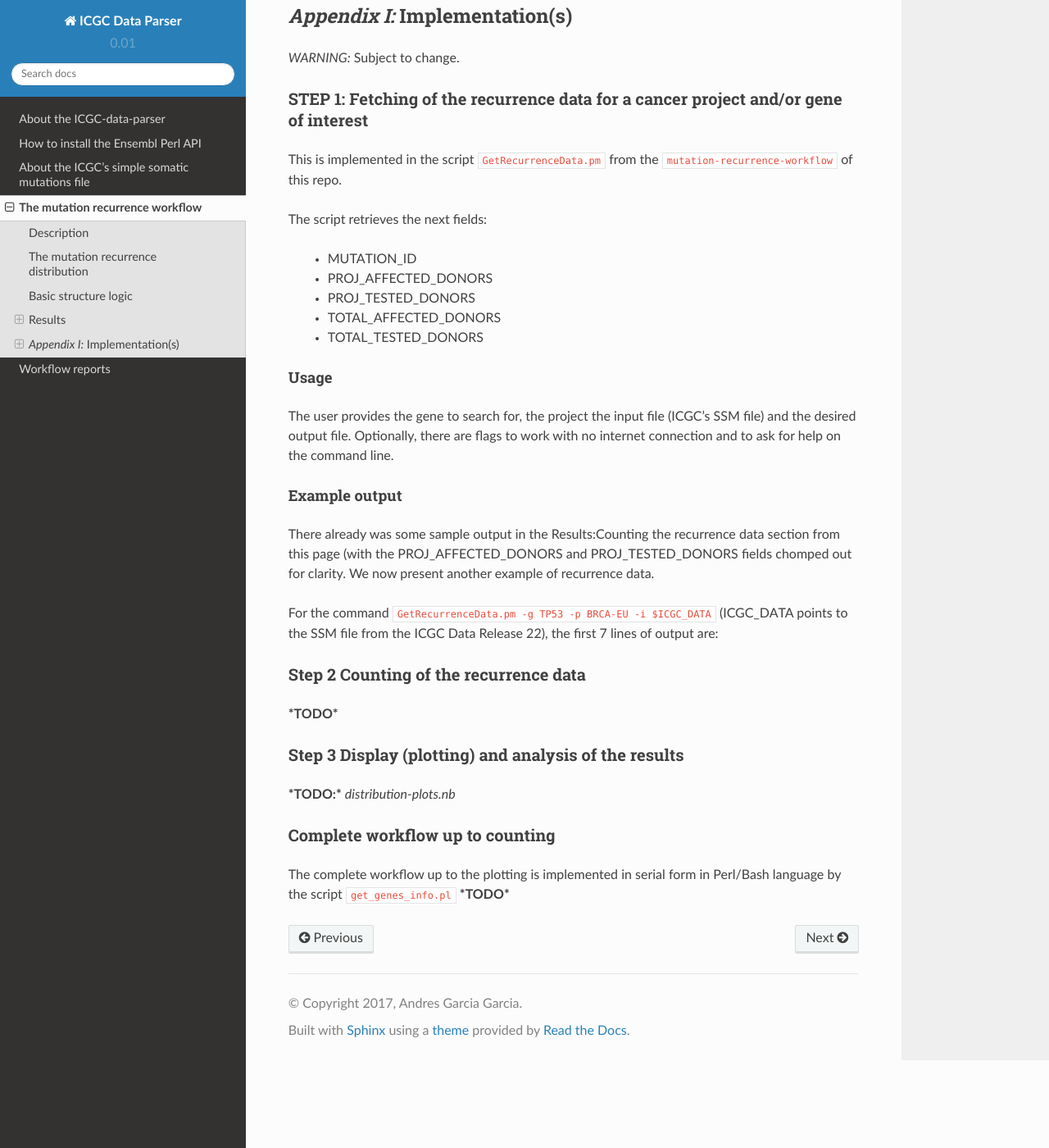
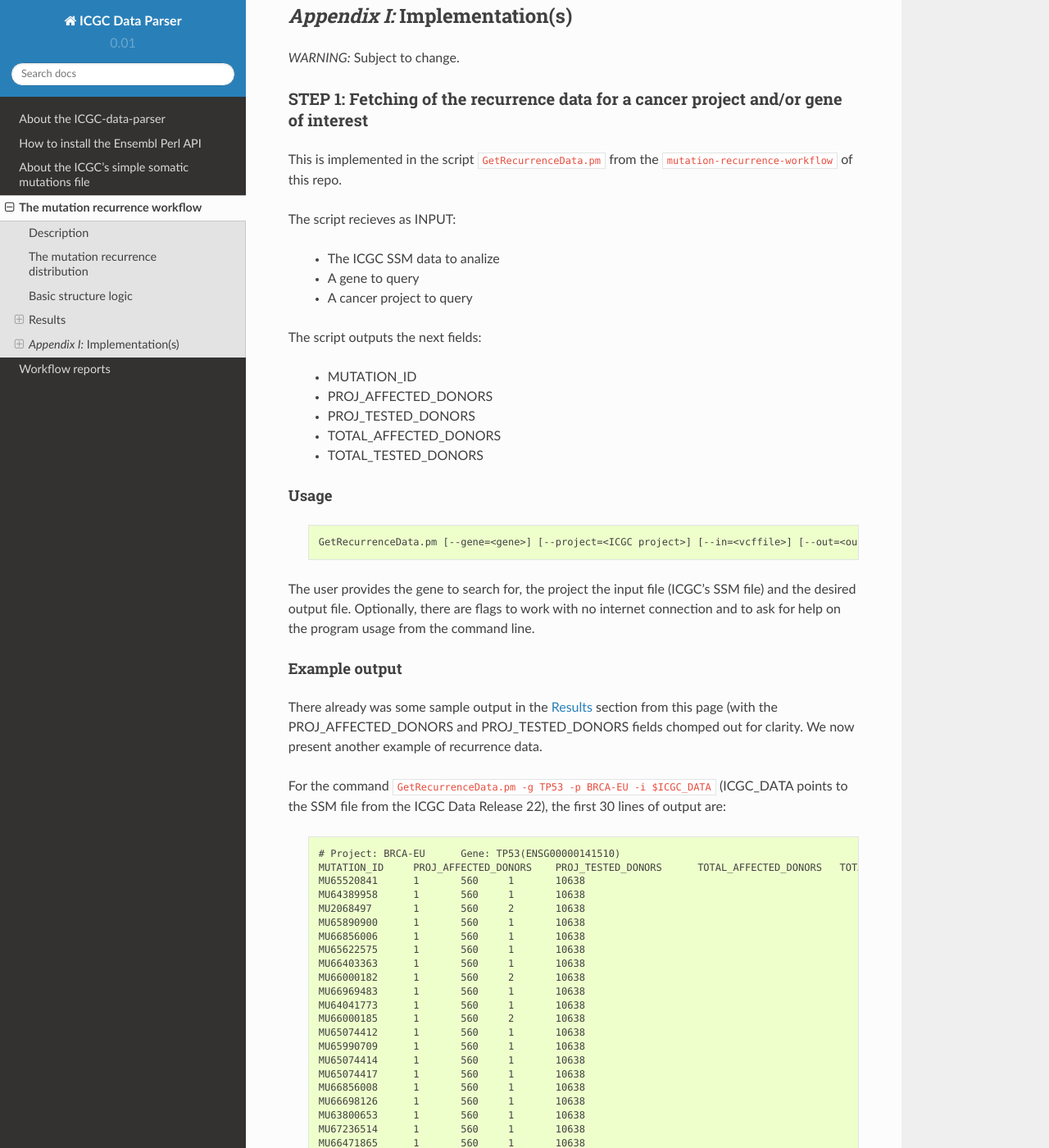
Before and after one commit to Ad115/ICGC-data-parser, a Sphinx documentation site: the page built from docs/mutation-recurrence-workflow.rst, in a window 1280 px wide and 1400 px high, scrolled down 3398 px. Shown: the whole window at 82% size. Built offline with Sphinx 7.4.7 and the Read the Docs theme 2.0.0, drawn with Linux system fonts in a browser that asks for light colours; some of the changed text lies outside the part shown.

Commit message:
Finished documenting the mutation recurrence workflow

```diff
--- a/docs/mutation-recurrence-workflow.rst
+++ b/docs/mutation-recurrence-workflow.rst
@@ -62,7 +64,7 @@
 
  .. code-block:: none
 
-	# Project: All  Gene: All
+	# Project: All	Gene: All
 	MUTATION_ID     TOTAL_AFFECTED_DONORS   TOTAL_TESTED_DONORS
 	MU15316252      1       10638
 	MU40391998      1       10638
@@ -129,7 +131,13 @@
 
 This is implemented in the script ``GetRecurrenceData.pm`` from the ``mutation-recurrence-workflow`` of this repo.
 
-The script retrieves the next fields:
+The script recieves as INPUT:
+
+ - The ICGC SSM data to analize
+ - A gene to query
+ - A cancer project to query
+
+The script outputs the next fields:
 
  - MUTATION_ID
  - PROJ_AFFECTED_DONORS
@@ -140,43 +148,148 @@
 Usage
 ......
 
-.. code-block: none
+ .. code-block:: none
 
-	GetRecurrenceData.pm [--gene=<gene name>] [--project=<ICGC project name>] [--in=<vcffile>] [--out=<outfile>] [--offline] [--help]
+	GetRecurrenceData.pm [--gene=<gene>] [--project=<ICGC project>] [--in=<vcffile>] [--out=<outfile>] [--offline] [--help]
 
-The user provides the gene to search for, the project the input file (ICGC's SSM file) and the desired output file. Optionally, there are flags to work with no internet connection and to ask for help on the command line.
+The user provides the gene to search for, the project the input file (ICGC's SSM file) and the desired output file. Optionally, there are flags to work with no internet connection and to ask for help on the program usage from the command line.
 
 Example output
 ..............
 
-There already was some sample output in the Results:Counting the recurrence data section from this page (with the PROJ_AFFECTED_DONORS and PROJ_TESTED_DONORS fields chomped out for clarity. We now present another example of recurrence data.
+There already was some sample output in the :ref:`Results <counting-results>` section from this page (with the PROJ_AFFECTED_DONORS and PROJ_TESTED_DONORS fields chomped out for clarity. We now present another example of recurrence data.
 
-For the command ``GetRecurrenceData.pm -g TP53 -p BRCA-EU -i $ICGC_DATA`` (ICGC_DATA points to the SSM file from the ICGC Data Release 22), the first 7 lines of output are:
+For the command ``GetRecurrenceData.pm -g TP53 -p BRCA-EU -i $ICGC_DATA`` (ICGC_DATA points to the SSM file from the ICGC Data Release 22), the first 30 lines of output are:
 
-.. code-block: none
+ .. code-block:: none
 
 	# Project: BRCA-EU      Gene: TP53(ENSG00000141510)
-	MUTATION_ID     POSITION        MUTATION        PROJ_AFFECTED_DONORS    TOTAL_AFFECTED_DONORS   CONSEQUENCES
-	MU65520841      Chrom17(7560698)        T>A     BRCA-EU(1/560)  1/10638(1 projects)     3_prime_UTR_variant@ENSG00000129244(ATP1B2),downstream_gene_variant@ENSG00000141510(TP53),downstream_gene_variant@ENSG00000129244(ATP1B2)
-	MU64389958      Chrom17(7560786)        C>G     BRCA-EU(1/560)  1/10638(1 projects)     3_prime_UTR_variant@ENSG00000129244(ATP1B2),downstream_gene_variant@ENSG00000141510(TP53),downstream_gene_variant@ENSG00000129244(ATP1B2)
-	MU2068497       Chrom17(7562142)        G>A     BRCA-UK(1/117),BRCA-EU(1/560)   2/10638(2 projects)     intergenic_region,downstream_gene_variant@ENSG00000129244(ATP1B2),downstream_gene_variant@ENSG00000141510(TP53)
-	MU65890900      Chrom17(7564637)        C>T     BRCA-EU(1/560)  1/10638(1 projects)     intergenic_region,downstream_gene_variant@ENSG00000129244(ATP1B2),downstream_gene_variant@ENSG00000141510(TP53)
-	MU66856006      Chrom17(7564667)        T>C     BRCA-EU(1/560)  1/10638(1 projects)     intergenic_region,downstream_gene_variant@ENSG00000129244(ATP1B2),downstream_gene_variant@ENSG00000141510(TP53)
-	MU65622575      Chrom17(7565120)        A>G     BRCA-EU(1/560)  1/10638(1 projects)     downstream_gene_variant@ENSG00000129244(ATP1B2),downstream_gene_variant@ENSG00000141510(TP53),3_prime_UTR_variant@ENSG00000141510(TP53)
+	MUTATION_ID     PROJ_AFFECTED_DONORS    PROJ_TESTED_DONORS      TOTAL_AFFECTED_DONORS   TOTAL_TESTED_DONORS
+	MU65520841      1       560     1       10638
+	MU64389958      1       560     1       10638
+	MU2068497       1       560     2       10638
+	MU65890900      1       560     1       10638
+	MU66856006      1       560     1       10638
+	MU65622575      1       560     1       10638
+	MU66403363      1       560     1       10638
+	MU66000182      1       560     2       10638
+	MU66969483      1       560     1       10638
+	MU64041773      1       560     1       10638
+	MU66000185      1       560     2       10638
+	MU65074412      1       560     1       10638
+	MU65990709      1       560     1       10638
+	MU65074414      1       560     1       10638
+	MU65074417      1       560     1       10638
+	MU66856008      1       560     1       10638
+	MU66698126      1       560     1       10638
+	MU63800653      1       560     1       10638
+	MU67236514      1       560     1       10638
+	MU66471865      1       560     1       10638
+	MU4588151       1       560     2       10638
+	MU23054 1       560     4       10638
+	MU27658 2       560     4       10638
+	MU10208 1       560     43      10638
+	MU122757        2       560     13      10638
+	MU63435825      1       560     1       10638
+	MU1842343       1       560     3       10638
 
 
-**Step 2** Counting of the recurrence data
-------------------------------------------
+STEPS 1 and 2: Fetching and counting of the recurrence data
+---------------------------------------------------------------
 
-***TODO***
+This is implemented in the scripts ``GetRecurrenceDistribution.pm`` and ``GetRecurrenceDistribution.inherited.pm`` (inherits from ``GetRecurrenceData.pm``). Both have the same API and outputs, so are interchangeable.
 
-**Step 3** Display (plotting) and analysis of the results
+To automate large jobs, the scripts ``get-recurrence-distributions.all-projects.sge`` and ``get-recurrence-distributions.BRCA.EU.sge`` are Sun Grid Engine wrappers of the previous scripts to paralellize obtaining the distributions of several genes, thus making the process much faster.
+
+The scripts retrieve the mutation recurrence distribution in the next fields:
+
+ - MUTATIONS
+ - AFFECTED_DONORS_PER_MUTATION
+
+Usage
+......
+
+ .. code-block:: none
+
+	GetRecurrenceDistribution.pm [--gene=<gene>] [--project=<ICGC project>] [--in=<vcffile>] [--out=<outfile>] [--offline] [--help]
+
+Similar to the previous command, the user provides the gene to search for, the project the input file (ICGC's SSM file) and the desired output file. To ask for help from the command line, call it with the flag ``--help``.
+
+Example output
+..............
+
+There already was some sample output in the :ref:`Results <counting-results>` section from this page. We now present another example.
+
+For the command ``GetRecurrenceDistribution.pm -g TP53 -p BRCA-EU -i $ICGC_DATA`` (ICGC_DATA points to the SSM file from the ICGC Data Release 22), the complete output is:
+
+ .. code-block:: none
+
+	# Project: All	Gene: TP53(ENSG00000141510)	Tested donors: 10648
+	MUTATIONS	AFFECTED_DONORS_PER_MUTATION
+	791	1
+	152	2
+	77	3
+	55	4
+	37	5
+	14	6
+	15	7
+	8	8
+	11	9
+	6	10
+	6	11
+	2	12
+	7	13
+	4	14
+	2	15
+	2	16
+	5	17
+	1	18
+	1	22
+	1	23
+	1	24
+	1	25
+	1	32
+	1	36
+	1	40
+	1	43
+	1	44
+	1	52
+	1	54
+	1	71
+	1	72
+	1	81
+	1	90
+	1	93
+	1	101
+	1	140
+
+
+
+STEP 3: Display (plotting) and analysis of the results
 ---------------------------------------------------------
 
-***TODO:*** `distribution-plots.nb`
+This is implemented in the script ``recurrence-distribution-plots.nb``.
 
-Complete workflow up to counting
---------------------------------
+The script has as input the mutation recurrence distributions in the format of the output of the ``GetRecurrenceDistribution`` scripts. And as output, the script plots the distributions, both all in the same graph, and in separate graphs.
 
-The complete workflow up to the plotting is implemented in serial form in Perl/Bash language by the script ``get_genes_info.pl``
-***TODO***
+Usage
+......
+
+You have to open the script in Mathematica and run the complete notebook (**TODO:** Automate this). You may have to edit the variable ``project`` to select those distributions you want to plot.
+
+Example output
+..............
+
+There already was some sample output in the :ref:`Results <counting-results>` section from this page. We now present another example.
+
+For 16 main oncogenes, the recurrence distributions are in the next graph:
+
+ .. figure:: images/recurrence-distributions-separated.*
+    :name: mutation-recurrence-distributions
+
+Besides, the nature of the graphs (showing a line in a log-log plot) suggest the distributions follow a power law such that :math:`p \mapsto \Phi(p) = A p^{B}`, where A and B are parameters. The script may do the fits as well, and the results are in the next image:
+
+ .. figure:: images/recurrence-best-fits.*
+    :name: mutation-recurrence-best-fits
+
+And as a result, the parameter :math:`A` is related to the number of mutations analized and the :math:`B`'s have an average value of 4.45. As indicated by the similar slopes.
```
Also changed, not shown: other parts of docs/mutation-recurrence-workflow.rst (+2 -0 lines), docs/index.rst (+5 -3 lines), docs/images/recurrence-best-fits.png (added), docs/images/recurrence-distributions-separated.png (added).
